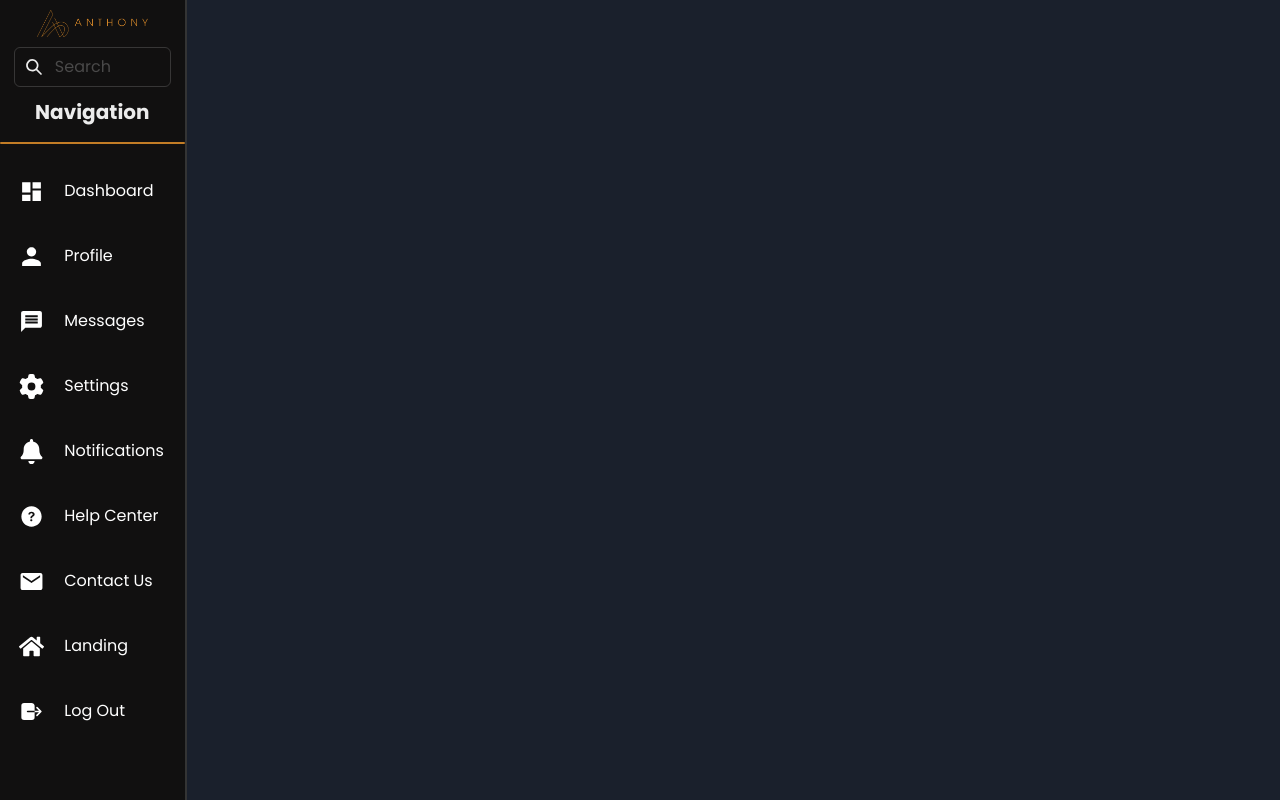
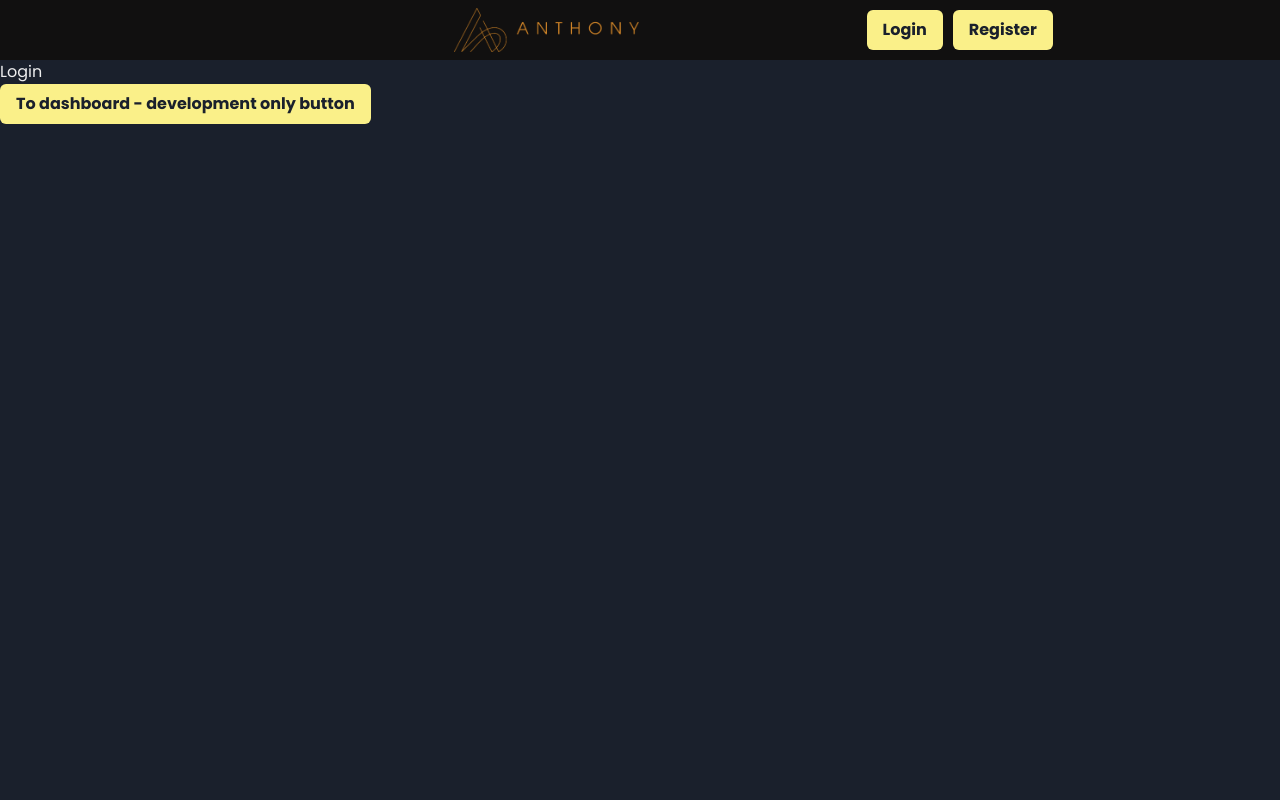
Before and after one commit to AnthonyY-dev/Antsite-2024, a React (Vite) app: page /login in a window 1280 px wide. Built offline with nearby package versions, Linux system fonts and the light colour scheme.

Commit message:
Update landing

```diff
--- a/src/App.jsx
+++ b/src/App.jsx
@@ -17,6 +17,8 @@ import { IoMdPerson, IoMdMail, IoIosHelpCircle } from "react-icons/io";
 import { MdMessage } from "react-icons/md";
 import { FaGear } from "react-icons/fa6";
 import { IoLogOut } from "react-icons/io5";
+import Login from "./pages/Login";
+import Register from "./pages/Register";
 
 let navbarItems = [
   {
@@ -66,7 +68,7 @@ let navbarItems = [
   },
 ];
 
-let renderBl = ["/"];
+let renderBl = ["/", "/login", "/register"];
 
 function App() {
   const { isOpen, onOpen, onClose } = useDisclosure();
@@ -87,8 +89,12 @@ function App() {
             pages={navbarItems}
           />
           <Routes>
-            <Route index path="/dashboard" element={<Dashboard />}></Route>
             <Route path="/" element={<Landing />} />
+
+            <Route path="/login" element={<Login />} />
+            <Route path="/register" element={<Register />} />
+
+            <Route index path="/dashboard" element={<Dashboard />} />
           </Routes>
         </div>
       </BrowserRouter>
--- /dev/null
+++ b/src/components/LoggedOutNavbar.jsx
@@ -0,0 +1,94 @@
+import React from "react";
+import { HamburgerIcon, AddIcon } from "@chakra-ui/icons";
+import { IoLogIn } from "react-icons/io5";
+import { Link, useNavigate } from "react-router-dom";
+import { FaHome } from "react-icons/fa";
+import {
+  Menu,
+  MenuButton,
+  MenuList,
+  MenuItem,
+  IconButton,
+  useColorModeValue,
+  Button,
+} from "@chakra-ui/react";
+
+const LoggedOutNavbar = () => {
+  const navigate = useNavigate();
+  return (
+    <div className="landNavbar" mode={useColorModeValue("light", "dark")}>
+      <div className=""></div>
+      <img
+        onClick={() => {
+          navigate("/");
+        }}
+        src="bannerRimlessnobg.png"
+        className="bannerLandnav"
+      />
+      <div className="landNavbarBtns">
+        <Link to="/login">
+          <Button colorScheme="yellow">Login</Button>
+        </Link>
+        <Link to="/register">
+          <Button colorScheme="yellow">Register</Button>
+        </Link>
+      </div>
+      <div className="landNavbarBtnsM">
+        <Menu>
+          <MenuButton
+            as={IconButton}
+            aria-label="Options"
+            icon={<HamburgerIcon />}
+            variant="ghost"
+          />
+          <MenuList>
+            <Link to="/">
+              <MenuItem
+                icon={
+                  <FaHome
+                    style={{
+                      width: "2.5vh",
+                      height: "2.5vh",
+                    }}
+                  />
+                }
+              >
+                Home
+              </MenuItem>
+            </Link>
+            <Link to="/login">
+              <MenuItem
+                icon={
+                  <IoLogIn
+                    style={{
+                      width: "2.5vh",
+                      height: "2.5vh",
+                    }}
+                  />
+                }
+              >
+                Login
+              </MenuItem>
+            </Link>
+            <Link to="/register">
+              <MenuItem
+                icon={
+                  <AddIcon
+                    style={{
+                      width: "2vh",
+                      height: "2vh",
+                    }}
+                  />
+                }
+              >
+                Register
+              </MenuItem>
+            </Link>
+          </MenuList>
+        </Menu>
+      </div>
+    </div>
+  );
+};
+
+export default LoggedOutNavbar;
--- a/src/index.css
+++ b/src/index.css
@@ -1,5 +1,6 @@
 @import url("https://fonts.googleapis.com/css2?family=Poppins:wght@100;400;700&display=swap");
 
+/* ROOT */
 :root {
   --white: rgba(255, 255, 255, 0.87);
   --btnhover: #5b5b5b;
@@ -19,6 +20,17 @@ body {
   font-family: "Poppins", "Arial";
   font-weight: 400;
 }
+
+.parent {
+  display: flex;
+  flex-direction: row;
+}
+.parent[mode="light"] {
+  background-color: #f7f7f7;
+}
+
+/* SIDEBAR */
+
 .sidebar {
   background-color: #111010;
 
@@ -55,13 +67,6 @@ body {
   }
 }
 
-.parent {
-  display: flex;
-  flex-direction: row;
-}
-.parent[mode="light"] {
-  background-color: #f7f7f7;
-}
 .items {
   display: flex;
   flex-direction: column;
@@ -155,3 +160,43 @@ body {
   display: flex;
   flex-direction: row;
 }
+
+/* LANDING */
+.landNavbar {
+  height: 7.5vh;
+  display: flex;
+  justify-content: space-evenly;
+  align-items: center;
+}
+
+.landNavbar[mode="dark"] {
+  background-color: #111010;
+}
+
+.landNavbar[mode="light"] {
+  background-color: #ffffff;
+  border-bottom: solid 2px var(--accent);
+}
+
+.bannerLandnav {
+  max-height: 75%;
+
+}
+
+.landNavbarBtns {
+  display: flex;
+  flex-direction: row;
+  gap: 10px;
+}
+
+.landNavbarBtnsM {
+  display: none;
+}
+@media only screen and (max-width: 500px) {
+  .landNavbarBtnsM {
+    display: flex;
+  }
+  .landNavbarBtns {
+    display: none;
+  }
+}
--- a/src/pages/Landing.jsx
+++ b/src/pages/Landing.jsx
@@ -1,9 +1,12 @@
 import React from "react";
+
+import LoggedOutNavbar from "../components/LoggedOutNavbar";
 
 const Landing = () => {
   return (
     <>
-      <div className="landNavbar">Navbar</div>
+      <LoggedOutNavbar></LoggedOutNavbar>
+      <h1 style={{ fontSize: 50 }}>Landing</h1>
     </>
   );
 };
--- /dev/null
+++ b/src/pages/Login.jsx
@@ -0,0 +1,21 @@
+import React from "react";
+import { Button } from "@chakra-ui/react";
+import { Link } from "react-router-dom";
+
+import LoggedOutNavbar from "../components/LoggedOutNavbar";
+
+const Login = () => {
+  return (
+    <>
+      <LoggedOutNavbar />
+      <div>Login</div>
+      <Link to="/dashboard">
+        <Button colorScheme="yellow">
+          To dashboard - development only button
+        </Button>
+      </Link>
+    </>
+  );
+};
+
+export default Login;
--- /dev/null
+++ b/src/pages/Register.jsx
@@ -0,0 +1,13 @@
+import React from "react";
+import LoggedOutNavbar from "../components/LoggedOutNavbar";
+
+const Register = () => {
+  return (
+    <>
+      <LoggedOutNavbar />
+      <div>Register</div>
+    </>
+  );
+};
+
+export default Register;
```
Also changed, not shown: src/pages/Dashboard.jsx (line endings or trailing spaces).
